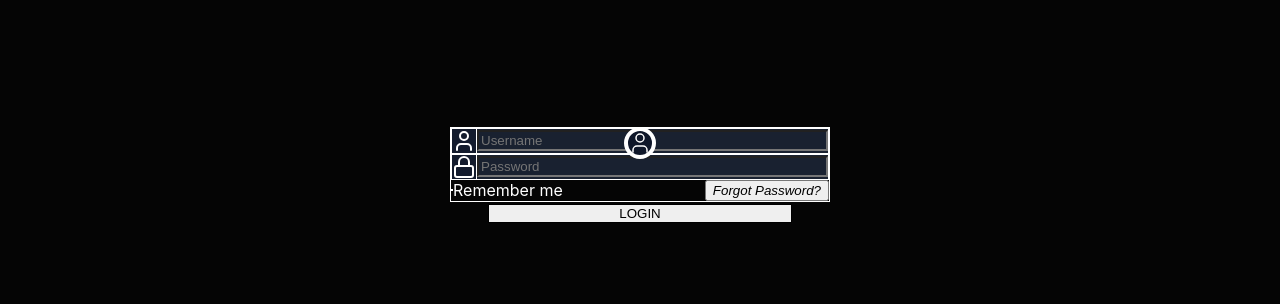
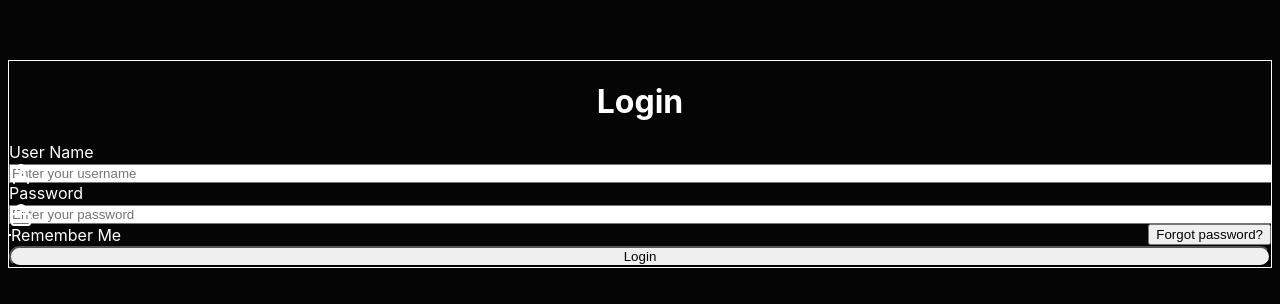
Before and after one commit to vishnuskandha/esp32_website, a Next.js app: page /login in a window 1280 px wide. Shown: the part 244-548 px from the top of the page. Built offline with nearby package versions, Linux system fonts and the light colour scheme.

Commit message:
feat: redesign login page and fix dashboard layout

```diff
--- a/src/app/login/page.tsx
+++ b/src/app/login/page.tsx
@@ -41,57 +41,66 @@
     };
 
     return (
-        <main className="flex min-h-screen flex-col items-center justify-center relative overflow-hidden bg-gradient-to-br from-indigo-900 via-purple-800 to-pink-800">
-            {/* Soft Background Blurs */}
-            <div className="absolute top-[-10%] left-[-10%] w-[50%] h-[50%] rounded-full bg-purple-500/30 blur-[100px]" />
-            <div className="absolute bottom-[-10%] right-[-10%] w-[50%] h-[50%] rounded-full bg-blue-500/30 blur-[100px]" />
-
-            <div className="z-10 w-full max-w-[380px] px-4">
-                <div className="relative">
-                    {/* User Icon Circle (Top Center) */}
-                    <div className="absolute -top-12 left-1/2 -translate-x-1/2 w-24 h-24 rounded-full bg-[#0f172a] flex items-center justify-center border-4 border-white/10 shadow-xl z-20">
-                        <User className="w-10 h-10 text-white stroke-[1.5]" />
+        <main className="flex min-h-screen flex-col items-center justify-center relative overflow-hidden bg-gradient-to-r from-blue-900 via-purple-900 to-pink-900">
+            {/* Abstract Wave Lines (CSS-based for simplicity) */}
+            <div className="absolute inset-0 opacity-20 pointer-events-none">
+                <div className="absolute top-0 left-0 w-full h-full bg-[radial-gradient(ellipse_at_top_left,_var(--tw-gradient-stops))] from-blue-400/30 via-transparent to-transparent blur-3xl" />
+                <div className="absolute bottom-0 right-0 w-full h-full bg-[radial-gradient(ellipse_at_bottom_right,_var(--tw-gradient-stops))] from-pink-400/30 via-transparent to-transparent blur-3xl" />
             </div>
 
-                    {/* Main Glass Card */}
-                    <div className="bg-white/10 backdrop-blur-xl border border-white/20 rounded-3xl p-8 pt-16 shadow-2xl relative z-10">
+            <div className="z-10 w-full max-w-md px-6">
+                <div className="bg-white/10 backdrop-blur-xl border border-white/20 rounded-2xl p-8 shadow-2xl relative overflow-hidden">
 
-                        <form onSubmit={handleLogin} className="space-y-4 mt-4">
-                            {/* Username Input */}
-                            <div className="flex items-center bg-[#1e293b]/80 rounded-sm overflow-hidden border border-white/5 group focus-within:ring-1 focus-within:ring-blue-400/50 transition-all">
-                                <div className="w-12 h-12 flex items-center justify-center bg-[#0f172a]/50 border-r border-white/5">
-                                    <User className="w-5 h-5 text-white/70" />
+                    {/* Title */}
+                    <div className="text-center mb-8">
+                        <h1 className="text-3xl font-sans font-bold text-white tracking-wide">
+                            Login
+                        </h1>
+                    </div>
+
+                    {/* Form */}
+                    <form onSubmit={handleLogin} className="space-y-6">
+                        {/* Username */}
+                        <div className="space-y-2">
+                            <label className="text-xs font-medium text-white/80 ml-1">User Name</label>
+                            <div className="relative group">
+                                <div className="absolute inset-y-0 left-0 pl-3 flex items-center pointer-events-none">
+                                    <User className="h-5 w-5 text-white/50 group-focus-within:text-white transition-colors" />
                                 </div>
                                 <input
                                     type="text"
                                     value={username}
                                     onChange={(e) => setUsername(e.target.value)}
-                                    className="flex-1 bg-transparent px-4 py-3 text-white placeholder-white/30 text-sm focus:outline-none"
-                                    placeholder="Username"
+                                    className="w-full bg-white/5 border border-white/10 rounded-lg pl-10 pr-4 py-3 text-white placeholder-white/30 focus:outline-none focus:bg-white/10 focus:border-white/30 transition-all duration-300"
+                                    placeholder="Enter your username"
                                     autoFocus
                                 />
                             </div>
+                        </div>
 
-                            {/* Password Input */}
-                            <div className="flex items-center bg-[#1e293b]/80 rounded-sm overflow-hidden border border-white/5 group focus-within:ring-1 focus-within:ring-blue-400/50 transition-all">
-                                <div className="w-12 h-12 flex items-center justify-center bg-[#0f172a]/50 border-r border-white/5">
-                                    <Lock className="w-5 h-5 text-white/70" />
+                        {/* Password */}
+                        <div className="space-y-2">
+                            <label className="text-xs font-medium text-white/80 ml-1">Password</label>
+                            <div className="relative group">
+                                <div className="absolute inset-y-0 left-0 pl-3 flex items-center pointer-events-none">
+                                    <Lock className="h-5 w-5 text-white/50 group-focus-within:text-white transition-colors" />
                                 </div>
                                 <input
                                     type="password"
                                     value={password}
                                     onChange={(e) => setPassword(e.target.value)}
-                                    className="flex-1 bg-transparent px-4 py-3 text-white placeholder-white/30 text-sm focus:outline-none"
-                                    placeholder="Password"
+                                    className="w-full bg-white/5 border border-white/10 rounded-lg pl-10 pr-4 py-3 text-white placeholder-white/30 focus:outline-none focus:bg-white/10 focus:border-white/30 transition-all duration-300"
+                                    placeholder="Enter your password"
                                 />
                             </div>
+                        </div>
 
-                            {/* Options Row */}
-                            <div className="flex items-center justify-between text-xs text-white/60 mt-2">
+                        {/* Options */}
+                        <div className="flex items-center justify-between text-sm text-white/70">
                             <label className="flex items-center gap-2 cursor-pointer hover:text-white transition-colors">
                                 <div className={cn(
-                                        "w-4 h-4 rounded-sm border border-white/30 flex items-center justify-center transition-colors",
-                                        rememberMe ? "bg-blue-500 border-blue-500" : "bg-transparent"
+                                    "w-4 h-4 rounded border border-white/30 flex items-center justify-center transition-colors",
+                                    rememberMe ? "bg-pink-500 border-pink-500" : "bg-transparent"
                                 )}>
                                     {rememberMe && <Check className="w-3 h-3 text-white" />}
                                 </div>
@@ -101,34 +110,31 @@
                                     checked={rememberMe}
                                     onChange={() => setRememberMe(!rememberMe)}
                                 />
-                                    Remember me
+                                Remember Me
                             </label>
-                                <button type="button" className="hover:text-white transition-colors italic">
-                                    Forgot Password?
+                            <button type="button" className="hover:text-white transition-colors hover:underline">
+                                Forgot password?
                             </button>
                         </div>
 
                         {error && (
-                                <div className="text-center text-xs font-bold text-red-300 bg-red-500/20 py-2 rounded-md animate-pulse">
+                            <div className="text-center text-xs font-bold text-red-300 bg-red-500/20 py-2 rounded-lg animate-pulse">
                                 {error}
                             </div>
                         )}
-                        </form>
-                    </div>
 
-                    {/* Login Button (Floating Bottom) */}
-                    <div className="absolute -bottom-6 left-1/2 -translate-x-1/2 w-[80%] z-20">
+                        {/* Login Button */}
                         <button
-                            onClick={handleLogin}
+                            type="submit"
                             disabled={loading}
                             className={cn(
-                                "w-full bg-gradient-to-r from-white/20 to-white/10 hover:from-white/30 hover:to-white/20 backdrop-blur-md border border-white/20 text-white font-bold tracking-widest py-4 rounded-2xl shadow-lg transition-all duration-300 uppercase text-sm",
+                                "w-full bg-white text-blue-900 font-bold py-3.5 rounded-full shadow-lg hover:bg-white/90 hover:shadow-xl hover:scale-[1.02] transition-all duration-300 active:scale-[0.98]",
                                 loading && "opacity-70 cursor-not-allowed"
                             )}
                         >
-                            {loading ? "Verifying..." : "Login"}
+                            {loading ? "Authenticating..." : "Login"}
                         </button>
-                    </div>
+                    </form>
                 </div>
             </div>
         </main>
```
Also changed, not shown: src/app/page.tsx (+16 -14 lines). Lines whose indentation alone changed are shown as unchanged.
